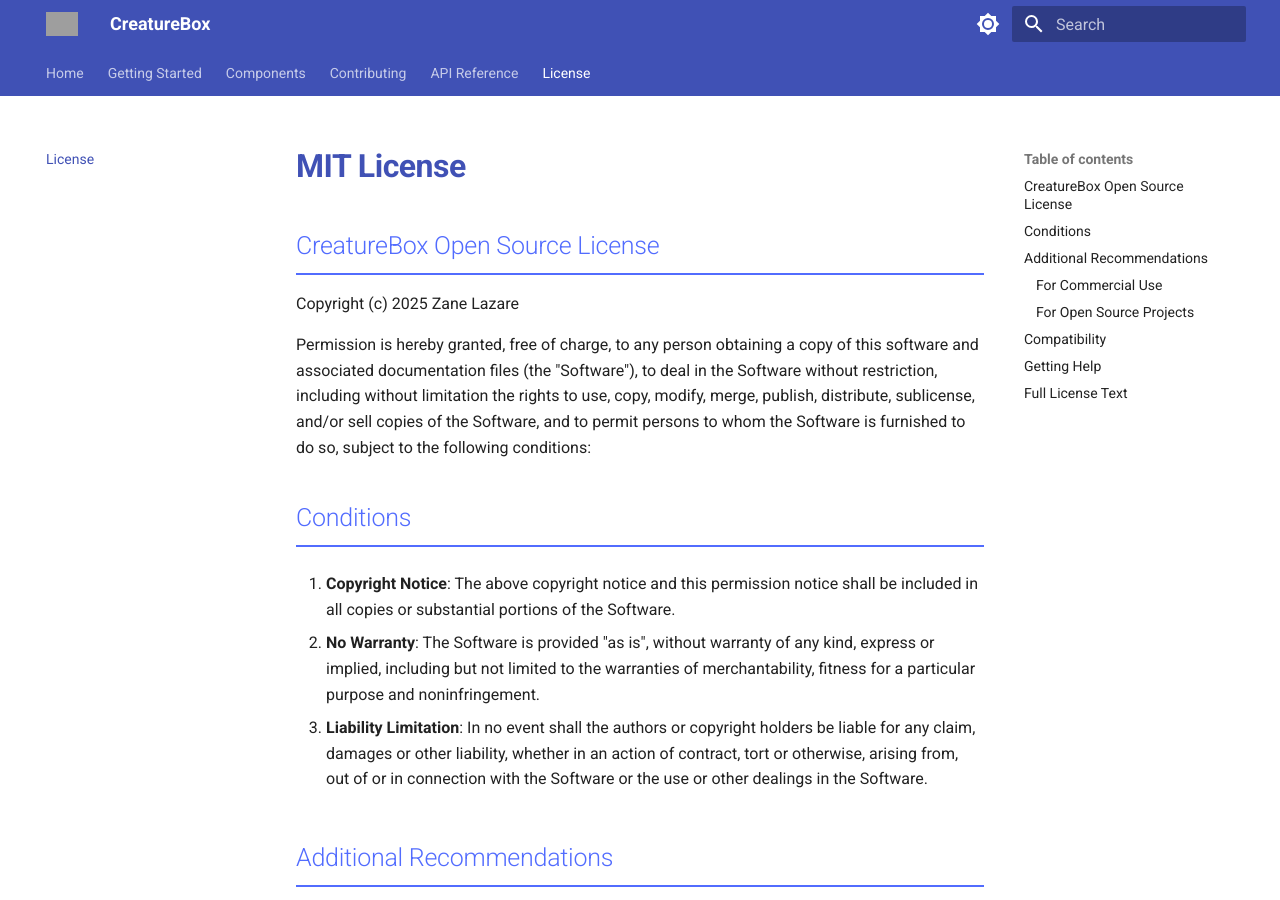
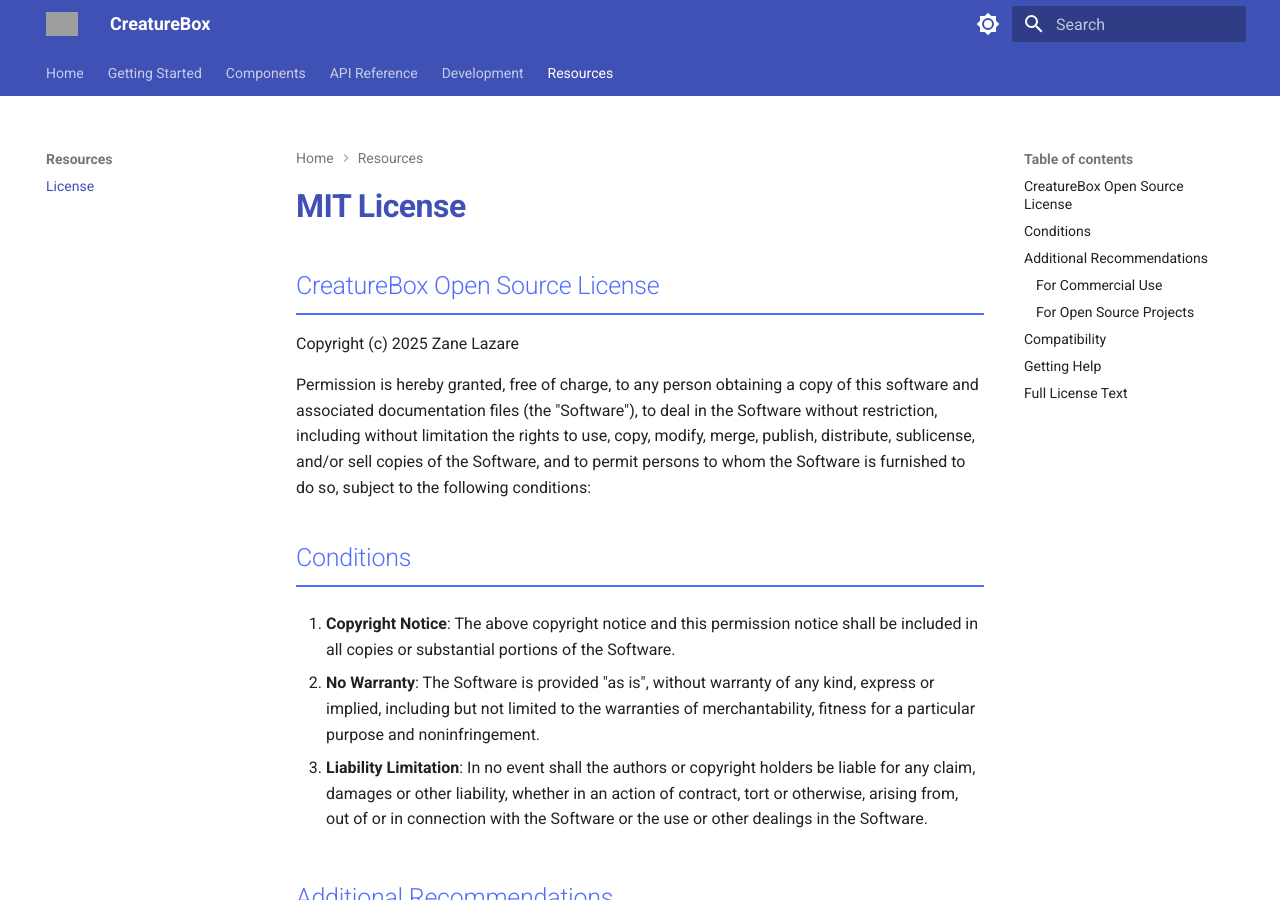
Before and after one commit to zane-lazare/creaturebox-refactor, an MkDocs documentation site: the page built from docs/license.md, in a window 1280 px wide and 900 px high. Built offline with MkDocs 1.6.1 and Material for MkDocs 9.7.7, drawn with Linux system fonts in a browser that asks for light colours; the version menu is left out; part of the change alters nothing that is shown; grey boxes are pictures that could not be loaded.

```diff
--- a/mkdocs.yml
+++ b/mkdocs.yml
@@ -31,6 +31,24 @@ theme:
   logo: assets/creaturebox-logo.png
   favicon: assets/favicon.png
 
+# Navigation Menu
+nav:
+  - Home: index.md
+  - Getting Started:
+      - Installation: installation.md
+      - Configuration: configuration.md
+  - Components:
+      - Web Interface: components/web-interface.md
+      - Power Management: components/power-management.md
+      - Data Analysis: components/data-analysis.md
+  - API Reference:
+      - Overview: api-reference.md
+  - Development:
+      - Contributing: contributing.md
+      - Code of Conduct: code-of-conduct.md
+  - Resources:
+      - License: license.md
+
 plugins:
   - search
   - social
@@ -51,20 +69,5 @@ markdown_extensions:
   - attr_list
   - md_in_html
 
-nav:
-  - Home: index.md
-  - Getting Started:
-    - Installation: installation.md
-    - Configuration: configuration.md
-  - Components:
-    - Web Interface: components/web-interface.md
-    - Power Management: components/power-management.md
-    - Data Analysis: components/data-analysis.md
-  - Contributing:
-    - Guidelines: contributing.md
-    - Code of Conduct: code-of-conduct.md
-  - API Reference: api-reference.md
-  - License: license.md
-
 extra_css:
   - stylesheets/extra.css
```
